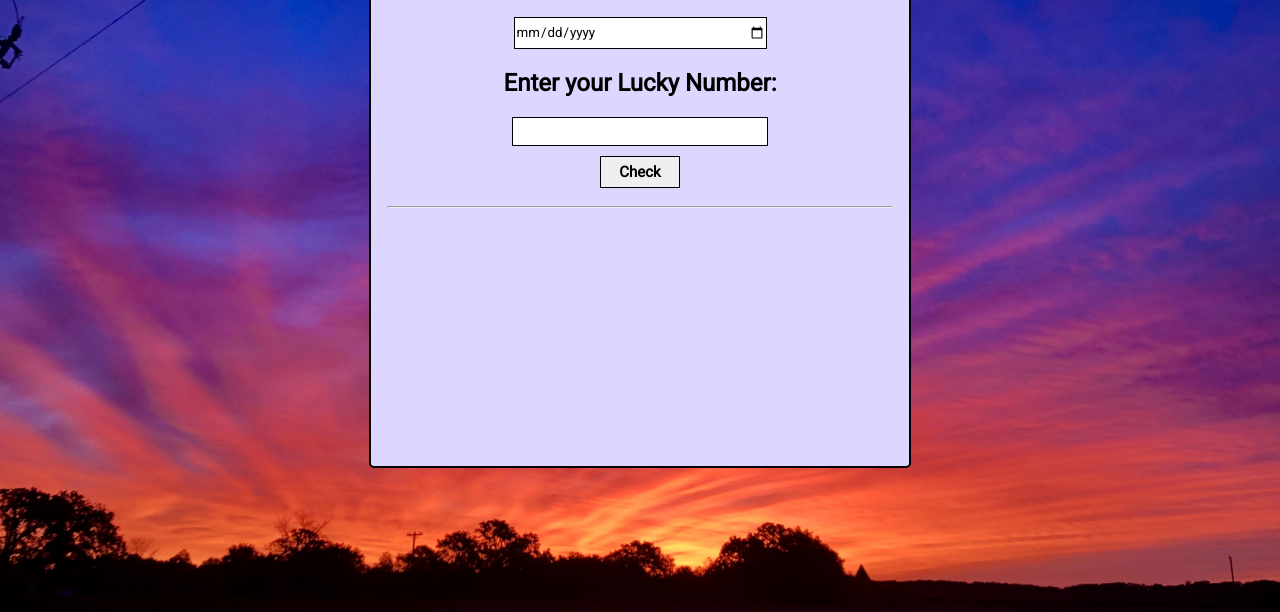
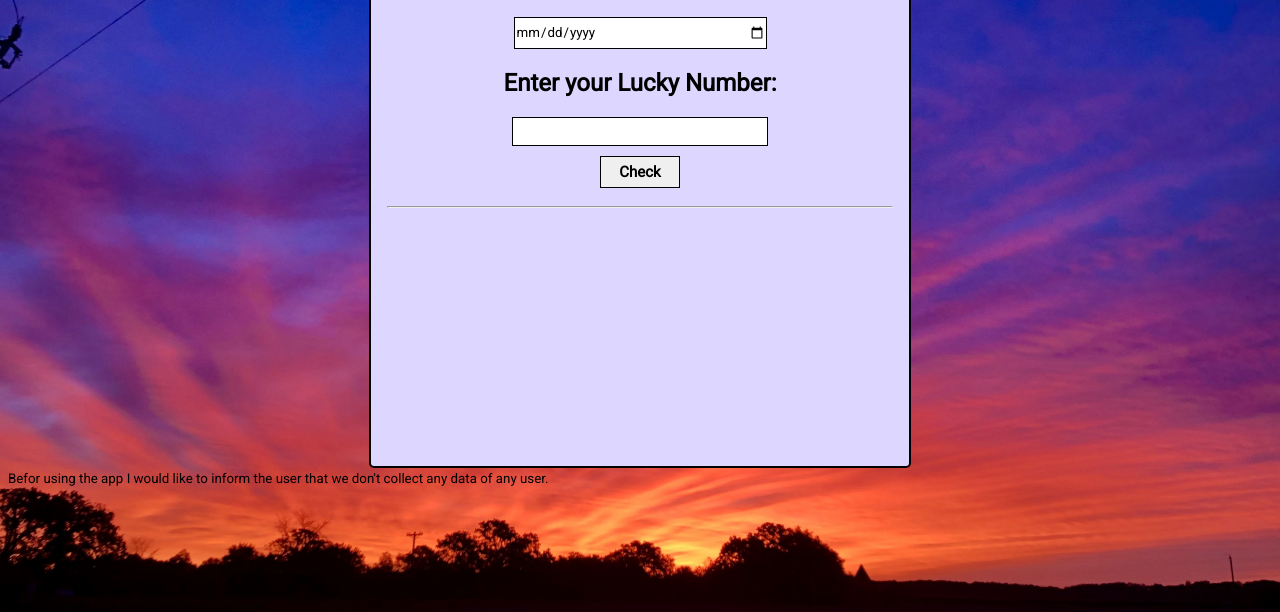
Before and after one commit to AbhishekSingh2000/Is-Your-Birthday-Lucky, a plain HTML site: page index.html in a window 1280 px wide. Shown: the part 188-800 px from the top of the page. Drawn offline with Linux system fonts and the light colour scheme.

Commit message:
Doc: Readme uploaded

```diff
--- a/index.html
+++ b/index.html
@@ -32,6 +32,8 @@
     <div class="otpt"></div>
 </div>
 
+<small>Befor using the app I would like to inform the user that we don't collect any data of any user.</small>
+
 <script src="script.js"></script>
 </body>
 </html>
```
Also changed, not shown: 1 other file.
